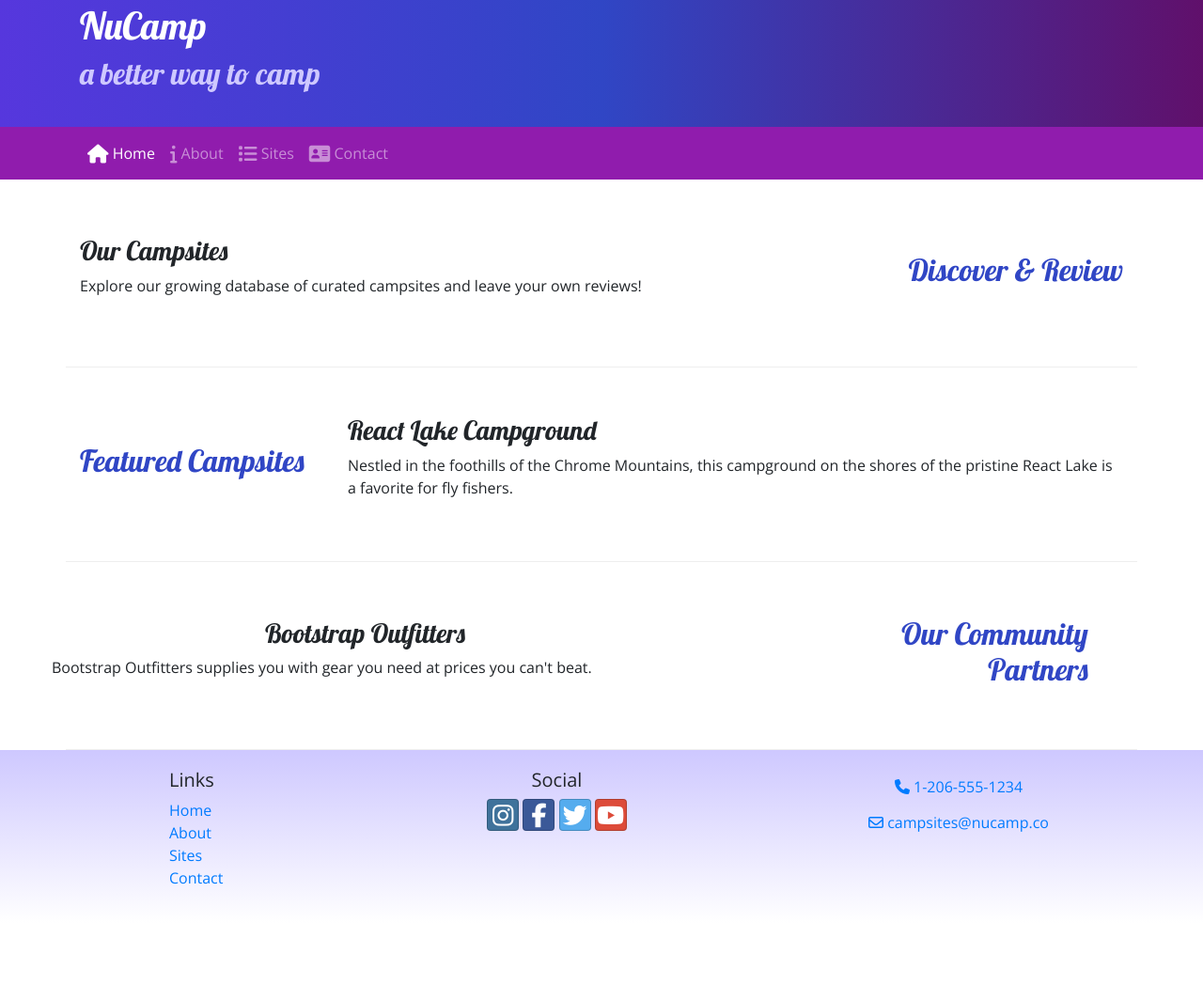
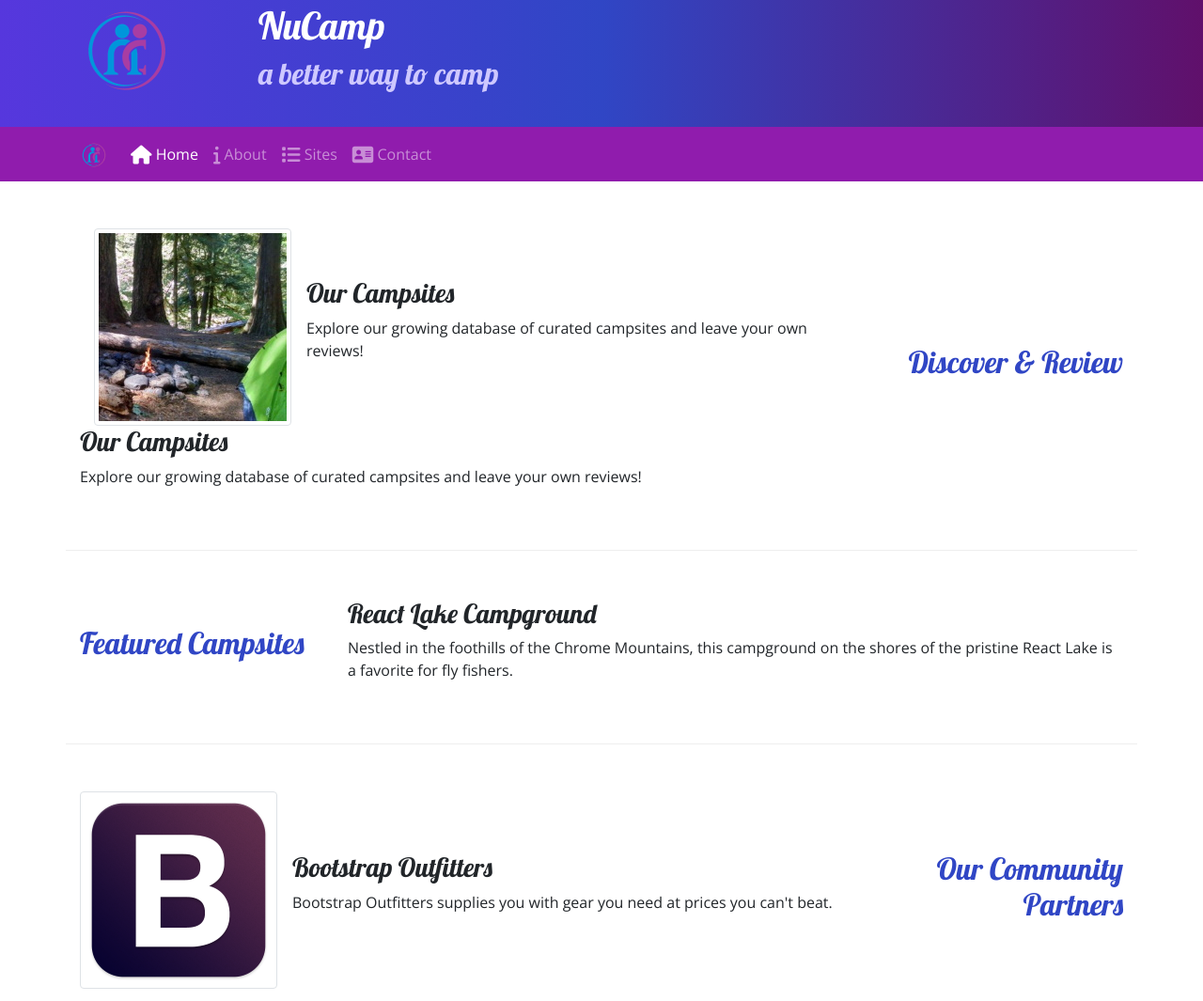
Before and after one commit to RachelleDMitchell/nucampsite, a website: page index.html in a window 1280 px wide. Shown: the part 27-1092 px from the top of the page at 94% size. Before the commit the page ends 1009 px from the top, so only its background shows below. Drawn offline with nearby package versions, Linux system fonts and the light colour scheme.

Commit message:
Images and Media

```diff
--- a/index.html
+++ b/index.html
@@ -25,6 +25,9 @@
     <header class="jumbotron jumbotron-fluid">
         <div class="container">
             <div class="row">
+                <div class="col-4 col-sm-3 col-md-2 align-self-center">
+                    <img src="img/logo.png" class="img-fluid" />
+                </div>
                 <div class="col">
                     <h1>NuCamp</h1>
                     <h2>a better way to camp</h2>
@@ -35,17 +38,22 @@
 
     <nav class="navbar navbar-expand-sm navbar-dark sticky-top">
         <div class="container">
+            <a class="navbar-brand" href="#"><img src="img/logo.png" height="30" width="30" /></a>
+            <button class="navbar-toggler" type="button" data-toggle="collapse" data-target="#nucampNavbar">
                 <button class="navbar-toggler ml-auto" type="button" data-toggle="collapse" data-target="nucampNavbar">
                     <span class="navbar-toggler-icon"></span>
                 </button>
                 <div class="collapse navbar-collapse" id="nucampNavbar">
                     <ul class="navbar-nav">
-                    <li class="nav-item active"><a class="nav-link" href="#"><i class="fa fa-home fa-lg"></i> Home</a>
+                        <li class="nav-item active"><a class="nav-link" href="#"><i class="fa fa-home fa-lg"></i>
+                                Home</a>
                         </li>
                         <li class="nav-item"><a class="nav-link" href="aboutus.html"><i class="fa fa-info fa-lg"></i>
                                 About</a></li>
-                    <li class="nav-item"><a class="nav-link" href="#"><i class="fa fa-list fa-lg"></i> Sites</a></li>
-                    <li class="nav-item"><a class="nav-link" href="contactus.html"><i class="fa fa-address-card fa-lg"></i>
+                        <li class="nav-item"><a class="nav-link" href="#"><i class="fa fa-list fa-lg"></i> Sites</a>
+                        </li>
+                        <li class="nav-item"><a class="nav-link" href="contactus.html"><i
+                                    class="fa fa-address-card fa-lg"></i>
                                 Contact</a></li>
                     </ul>
                 </div>
@@ -58,6 +66,17 @@
                 <h2 class="text-sm-right">Discover & Review</h2>
             </div>
             <div class="col">
+                <div class="col">
+                    <div class="media">
+                        <img class="d-flex mr-3 img-thumbnail" src="img/breadcrumb-trail-thumb.jpg"
+                            alt="Breadcrumb Trail" />
+                        <div class="media-body align-self-center">
+                            <h3>Our Campsites</h3>
+                            <p class="d-none d-sm-block">Explore our growing database of curated campsites and leave
+                                your own reviews!</p>
+                        </div>
+                    </div>
+                </div>
                 <h3>Our Campsites</h3>
                 <p class="d-none d-sm-block">Explore our growing database of curated campsites and leave your own
                     reviews!</p>
@@ -82,14 +101,18 @@
                 <h2 class="text-sm-right">Our Community Partners</h2>
             </div>
 
-            <div class="row">
-                <div class="col-sm-4 col-md-3">
+
+                <div class="col">
+                    <div class="media">
+                        <img class="d-flex mr-3 img-thumbnail" src="img/bootstrap-thumb.png"
+                            alt="Bootstrap Outfitters" />
+                        <div class="media-body align-self-center">
+                            <h3>Bootstrap Outfitters</h3>
+                            <p class="d-none d-sm-block">Bootstrap Outfitters supplies you with gear you need at prices
+                                you can't beat.</p>
                         </div>
-                <div class="col">
-                    <h3>Bootstrap Outfitters</h3>
                     </div>
-                <p class="d-none d-sm-block">Bootstrap Outfitters supplies you with gear you need at prices you can't
-                    beat.</p>
+                </div>
             </div>
         </div>
     </div>
@@ -108,14 +131,20 @@
                 </div>
                 <div class="col-6 col-sm-5 text-center">
                     <h5>Social</h5>
-                    <a class="btn btn-social-icon btn-instagram" href="http://instagram.com/"><i class="fa fa-instagram"></i></a>
-                    <a class="btn btn-social-icon btn-facebook" href="http://facebook.com/"><i class="fa fa-facebook"></i></a>
-                    <a class="btn btn-social-icon btn-twitter" href="http://twitter.com/"><i class="fa fa-twitter"></i></a>
-                    <a class="btn btn-social-icon btn-google" href="http://youtube.com/"><i class="fa fa-youtube"></i></a>
+                    <a class="btn btn-social-icon btn-instagram" href="http://instagram.com/"><i
+                            class="fa fa-instagram"></i></a>
+                    <a class="btn btn-social-icon btn-facebook" href="http://facebook.com/"><i
+                            class="fa fa-facebook"></i></a>
+                    <a class="btn btn-social-icon btn-twitter" href="http://twitter.com/"><i
+                            class="fa fa-twitter"></i></a>
+                    <a class="btn btn-social-icon btn-google" href="http://youtube.com/"><i
+                            class="fa fa-youtube"></i></a>
                 </div>
                 <div class="col-sm-4 text-center">
-                    <a role="button" class="btn btn-link" href="tel:+12065551234"><i class="fa fa-phone"></i> 1-206-555-1234</a><br />
-                    <a role="button" class="btn btn-link" href="mailto:campsites@nucamp.co"><i class="fa fa-envelope-o"></i> campsites@nucamp.co</a>
+                    <a role="button" class="btn btn-link" href="tel:+12065551234"><i class="fa fa-phone"></i>
+                        1-206-555-1234</a><br />
+                    <a role="button" class="btn btn-link" href="mailto:campsites@nucamp.co"><i
+                            class="fa fa-envelope-o"></i> campsites@nucamp.co</a>
                 </div>
             </div>
         </div>
```
Also changed, not shown: aboutus.html (+5 -0 lines), contactus.html (+5 -0 lines), img/bootstrap-thumb.png (added), img/breadcrumb-trail-thumb.jpg (added), img/breadcrumb-trail.jpg (added), img/chrome-river-thumb.jpg (added), img/chrome-river.jpg (added), img/logo.png (added), img/react-lake-thumb.jpg (added), img/react-lake.jpg (added). Lines whose indentation alone changed are shown as unchanged.
